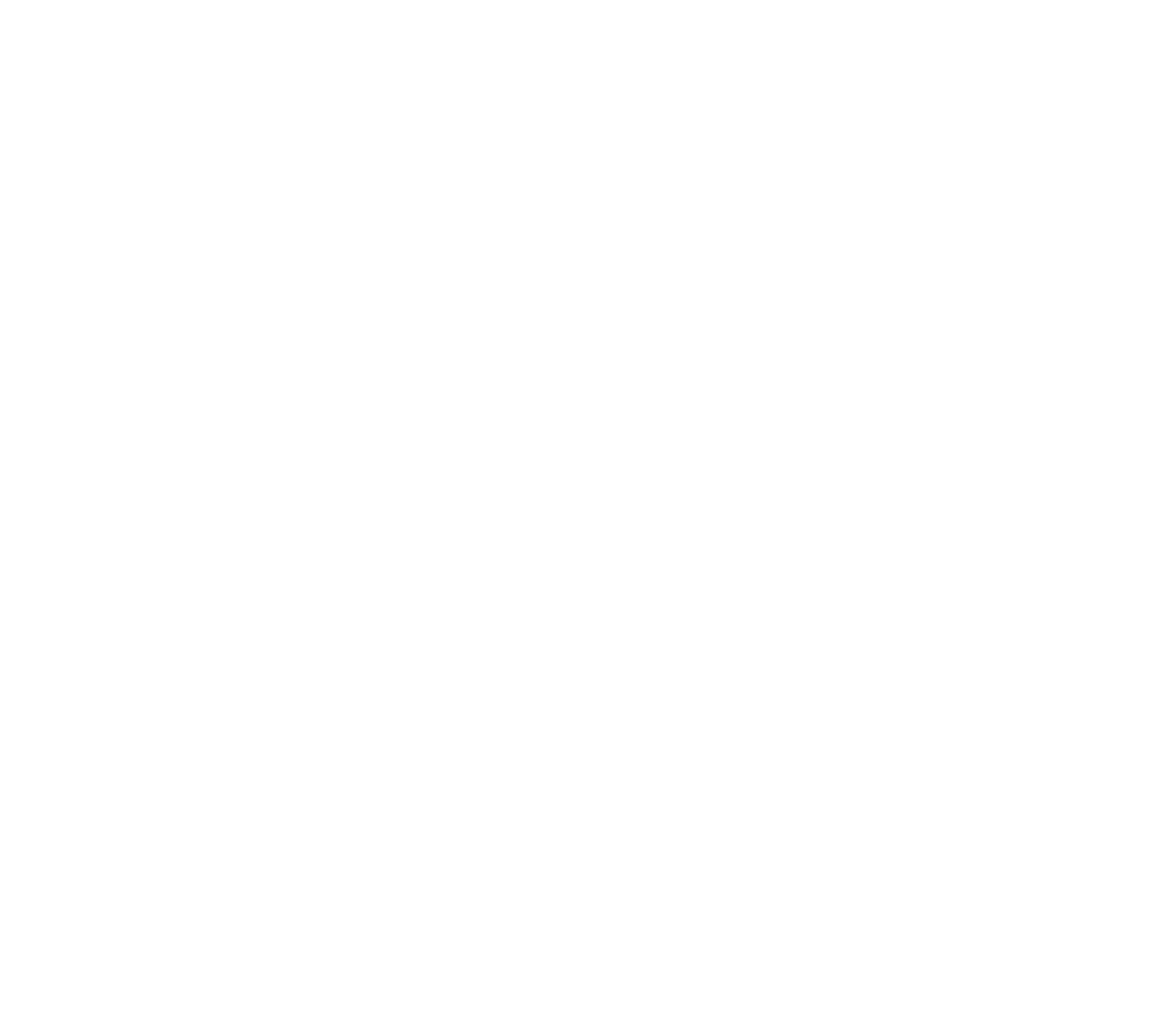
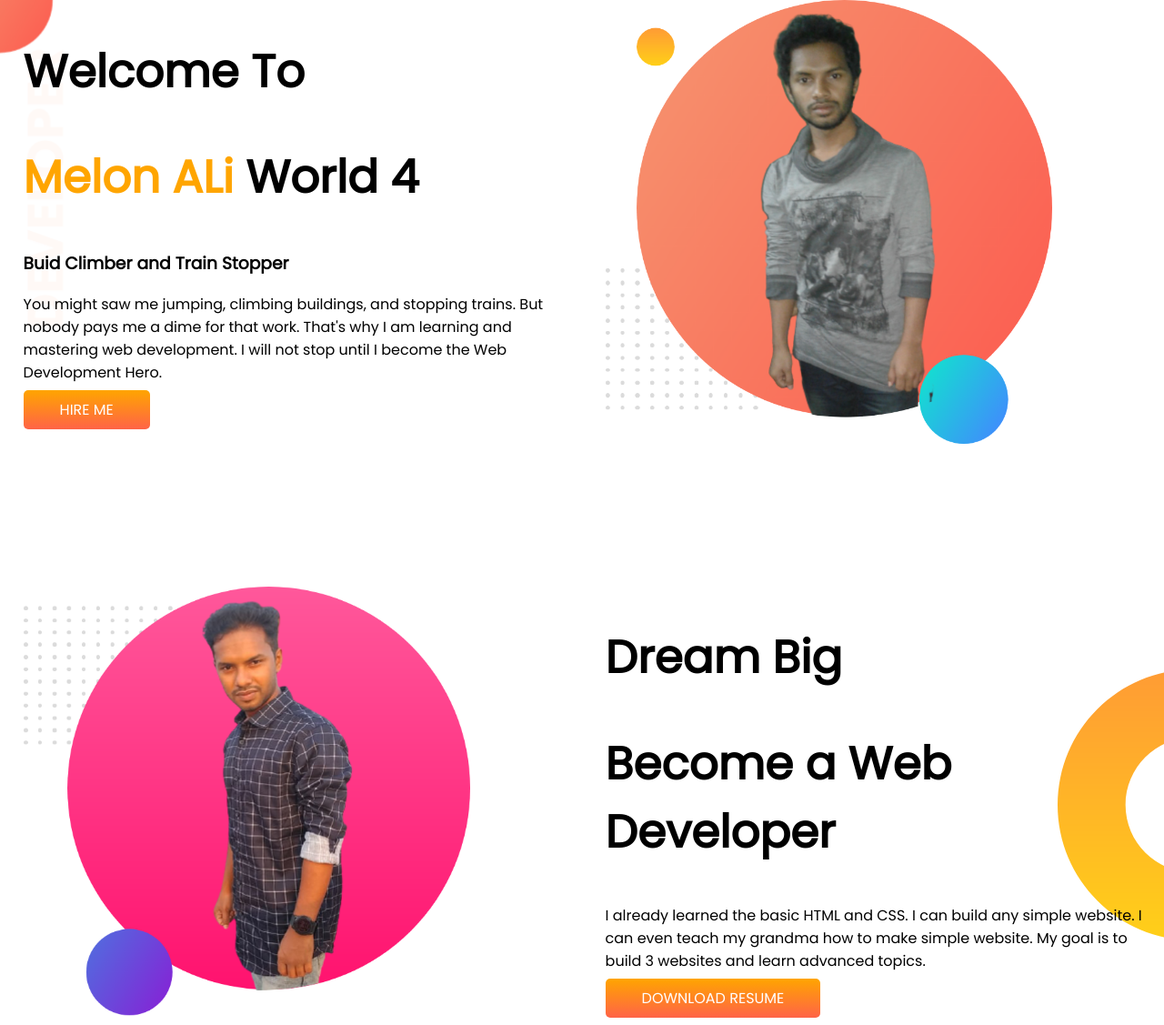
Before and after one commit to Melon-ali/developer-portfolio-4, a plain HTML site: page index.html in a window 1280 px wide. Shown: the whole page at 91% size. Before the commit the page ends 800 px from the top, so only its background shows below. Drawn offline with Linux system fonts and the light colour scheme.

Commit message:
dream big added

```diff
--- a/index.html
+++ b/index.html
@@ -5,14 +5,39 @@
     <meta charset="UTF-8">
     <meta http-equiv="X-UA-Compatible" content="IE=edge">
     <meta name="viewport" content="width=device-width, initial-scale=1.0">
+    <link rel="preconnect" href="https://fonts.googleapis.com">
+    <link rel="preconnect" href="https://fonts.gstatic.com" crossorigin>
+    <link href="https://fonts.googleapis.com/css2?family=Poppins&display=swap" rel="stylesheet">
     <link rel="stylesheet" href="style.css">
-    <title>Melon ALi 4</title>
+    <title>Melon Ali 4</title>
 </head>
 
 <body>
-    <section>
-        <div>
-            <h1></h1>
+    <section class="top-banner flexible-container">
+        <div class="half-width">
+            <h1>Welcome To</h1>
+            <h1><span class="orange-color">Melon ALi</span> World 4</h1>
+            <h3>Buid Climber and Train Stopper</h3>
+            <p>You might saw me jumping, climbing buildings, and stopping trains. But nobody pays me a dime for that
+                work. That's why I am learning and mastering web development. I will not stop until I become the Web
+                Development Hero.</p>
+            <a class="link-button" href="https://www.linkedin.com/in/melon-ali-53b827196/" target="_blank">HIRE ME</a>
+        </div>
+        <div class="half-width">
+            <img src="images/Melon-pic-with-bg.png" alt="">
+        </div>
+    </section>
+    <section class="dream-big flexible-container">
+        <div class="half-width">
+            <img src="images/Melon-pic-with-bg2.png" alt="">
+        </div>
+        <div class="half-width">
+            <h1>Dream Big</h1>
+            <h1>Become a Web Developer</h1>
+            <p>I already learned the basic HTML and CSS. I can build any simple website. I can even teach my grandma how
+                to make simple website. My goal is to build 3 websites and learn advanced topics.</p>
+            <a class="link-button" href="https://www.linkedin.com/in/melon-ali-53b827196/" target="_blank">DOWNLOAD
+                RESUME</a>
         </div>
     </section>
 </body>
--- a/style.css
+++ b/style.css
@@ -0,0 +1,40 @@
+body{
+    font-family: 'Poppins', sans-serif;
+    margin: 0;
+}
+h1{
+    font-size: 50px;
+}
+h2{
+    font-size: 40px;
+}
+.orange-color{
+    color: orange;
+}
+.flexible-container{
+    display: flex;
+    margin-bottom: 150px;
+}
+.half-width{
+    width: 50%;
+    padding-left: 2%;
+}
+.half-width img{
+    width: 80%;
+}
+.link-button{
+    text-decoration: none;
+    background-image: linear-gradient(orange, tomato);
+    border-radius: 5px;
+    padding: 10px 40px;
+    color: white;
+}
+.top-banner{
+    background-image: url(images/top-banner.png);
+    background-repeat: no-repeat;
+}
+.dream-big{
+    background-image: url(images/dream-bg.png);
+    background-repeat: no-repeat;
+    background-position: right;
+}
```
